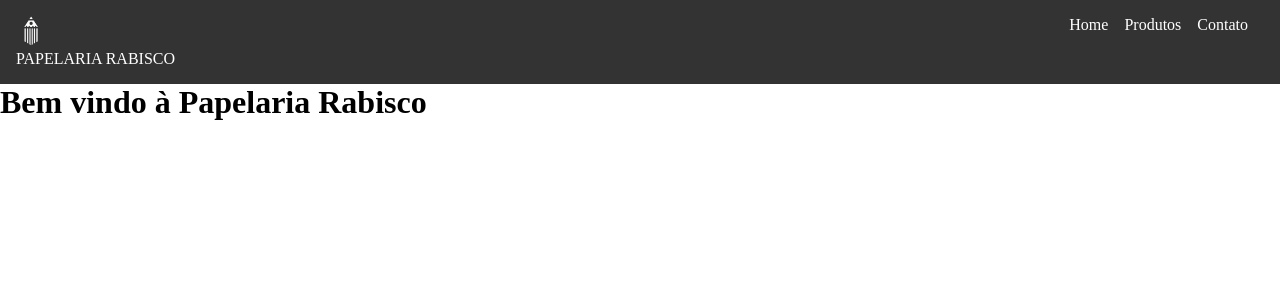
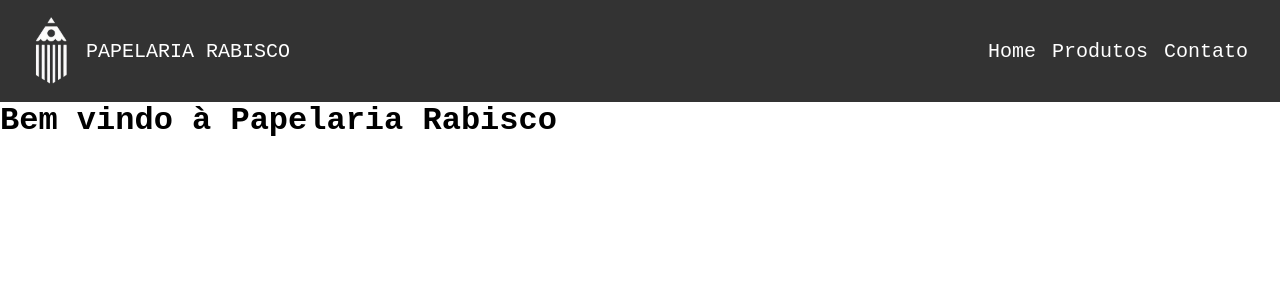
Before and after one commit to otavioDev07/PapelariaRabisco, a Next.js app: page / in a window 1280 px wide. Shown: the top 300 px of the page. Built offline with nearby package versions, Linux system fonts and the light colour scheme.

Commit message:
Alteração no CSS

```diff
--- a/styles/Header.module.css
+++ b/styles/Header.module.css
@@ -4,15 +4,19 @@
     padding: 1rem;
     display: flex;
     justify-content: space-between;
+    align-items: center;
+    font-size: 20;
 }
 
 .nav {
+    color: inherit;
     display: flex;
     justify-content: space-between;
+    font-size: 20px;
 }
 
 .nav a {
-    color: #fff;
+    color: inherit;
     text-decoration: none;
     margin-right: 1rem;
 }
@@ -22,6 +26,12 @@
 }
 
 .img {
-    width: 30px;
+    width: 70px;
     height: auto;
 }
+
+.logo {
+    display: flex;
+    align-items: center;
+    font-size: 20px;
+}
--- /dev/null
+++ b/styles/Headerb.module.css
@@ -0,0 +1,4 @@
+.img {
+    width: 30px;
+    height: 30px;
+}
--- a/styles/globals.css
+++ b/styles/globals.css
@@ -2,4 +2,5 @@
     margin: 0;
     padding: 0;
     box-sizing: border-box;
+    font-family: 'Courier New', Courier, monospace;
 }
```
